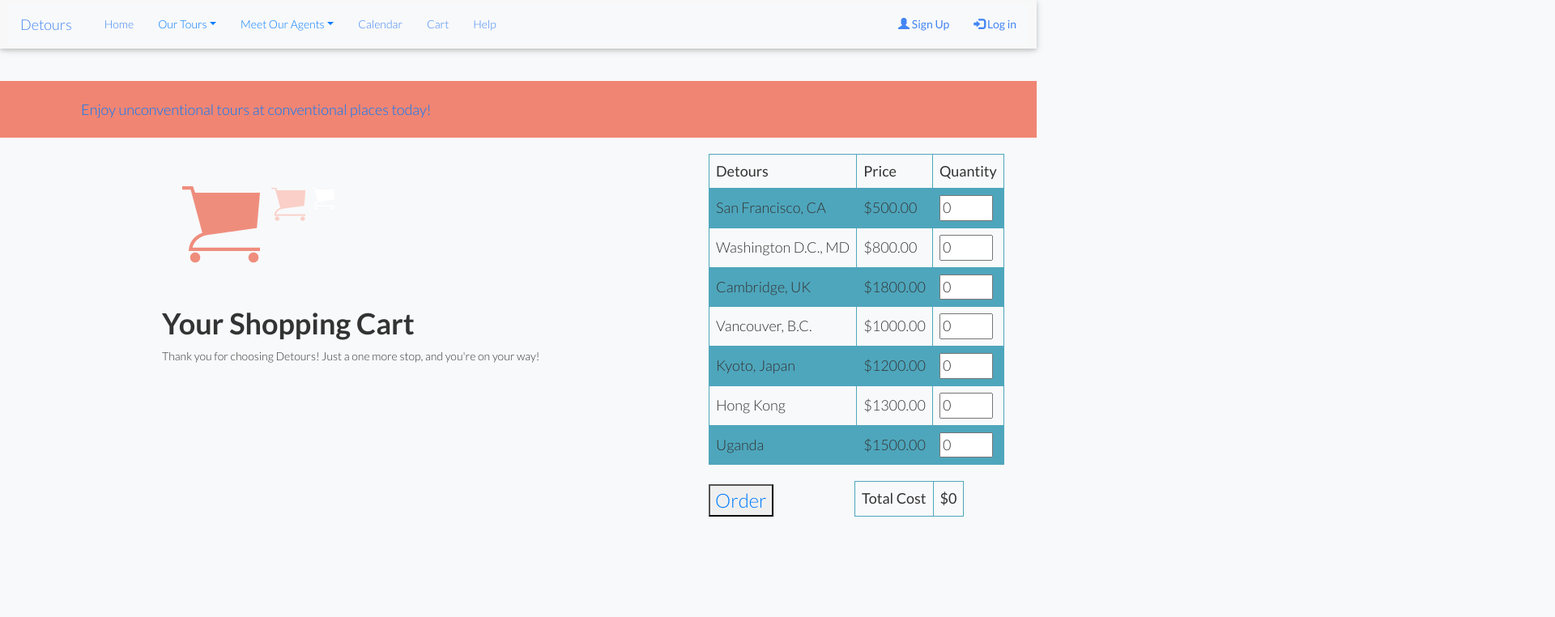
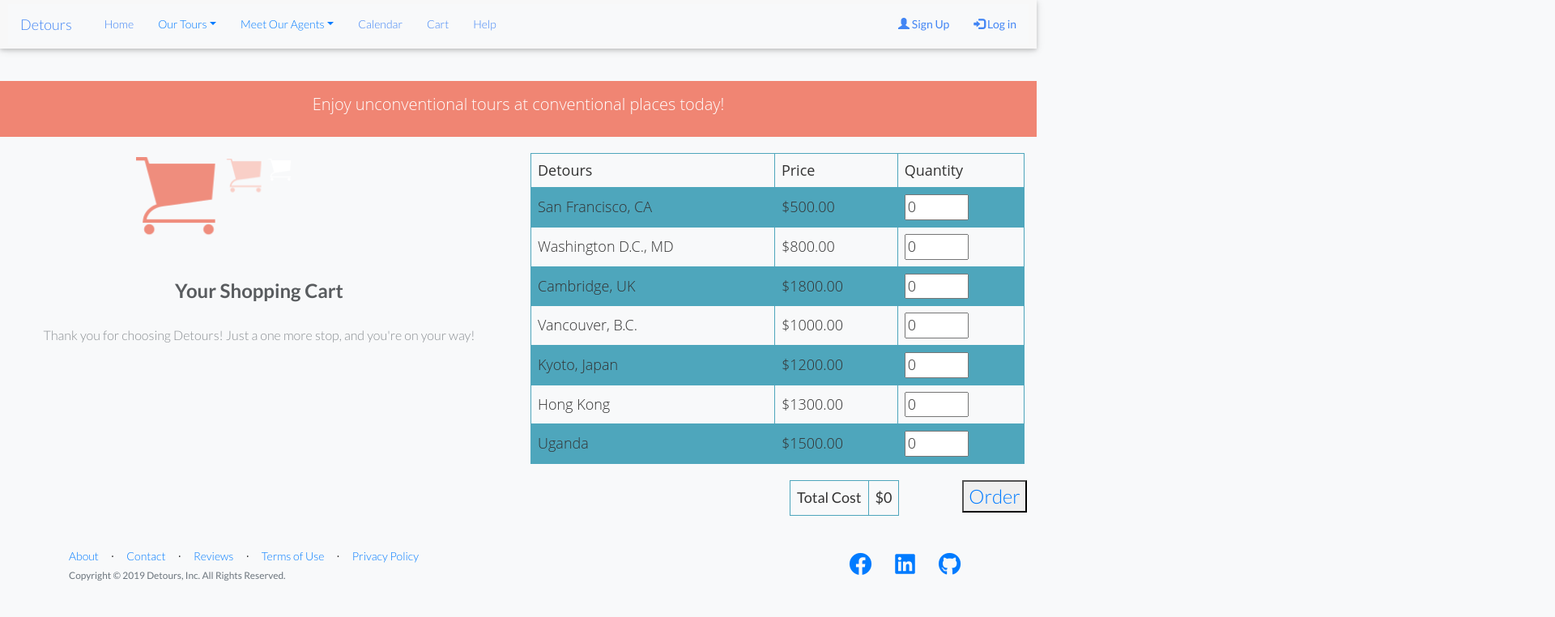
Before and after one commit to rollerboy247/CIS193_Project_Detours, a plain HTML site: page pages/shopping.html in a window 1280 px wide. Shown: the top 762 px of the page at 81% size, 1920 px wide, since content can reach past the window. Drawn offline with nearby package versions, Linux system fonts and the light colour scheme.

Commit message:
updated shopping css

```diff
--- a/css/shopping.css
+++ b/css/shopping.css
@@ -11,35 +11,33 @@
 */
 
 /* Left Side Commentary */
-div#col-md-5.col-sm-12 h1{
+div#shopping-grid-1 h1{
 	color: #595c5f;
 	font-size: 24px;
 	font-weight: bold;
+	text-align: center;
 	margin-bottom:30px;
-	text-align: left;
+	margin-top: 0px;
 }
 
-div#col-md-5.col-sm-12 p{
+div#shopping-grid-1 p{
 	color: #898e92;
-  font-size: 16px;
+	font-size: 16px;
 	line-height: 1.5;
-	max-width: 200px;
-	text-align: justify;
+	text-align: center;
 }
 
-div#bigcart{
-	background:url(../img/sprite.png);
-	background-position: 25px 70px;
-	background-repeat:no-repeat;
-	width: 220px;
-	height: 200px;
+img#cart-sprite{
+	display: block;
+	margin-right: auto;
+	margin-left: auto;
+	margin-top: 25px;
+	width: 50%;
 }
 
 /* Right Side Processing Stuff */
-div#col-md-7.col-sm-12 table {
+div#col-md-7-col-sm-12 table {
   font-family: Open Sans, sans-serif;
-  left:80px;
-  top:20px;
   border-collapse: collapse;
   width: 100%;
 }
@@ -54,16 +52,25 @@ tr:nth-child(even) {
   background-color: #4ea6bc;
 }
 
-/* Navigation List Styles */
-.nav-bar#shopping-nav {
+#col-md-5-col-sm-12{
+	width: 50%;
+	margin-left: auto;
+	margin-right: auto;
+}
+
+#shopping-brand{
 	background-color: #f08573;
-	padding: 10px;
-	border-radius: 0;
+	padding: 15px;
 	margin: 0;
 }
 
-.navbar-brand#shopping-nav {
+#shopping-brand-text{
 	color: #ffffff;
 	font-family: Open Sans, sans-serif;
-	padding-left: 300px;
+	text-align: center;
+	font-size: 20px;
 }
+
+#shopping-grid-2{
+	max-width: 750px
+}
--- a/pages/shopping.html
+++ b/pages/shopping.html
@@ -59,25 +59,22 @@
 
 		<!---------PUT YOUR STUFF HERE---------->
 
-		<nav class="nav-bar" id="shopping-nav">
-			<div class="container">
-				<a class="navbar-brand" href="#" id="shopping-nav-brand">Enjoy unconventional tours at conventional places today!</a>
-				<div class="navbar-right">
-					<div class="container minicart"></div>
+		<div class="container-fluid" id="shopping-brand">
+			<p id="shopping-brand-text">Enjoy unconventional tours at conventional places today!</p>
 		</div>
-			</div>
-		</nav>
 
-		<div id="col-md-5 col-sm-12">
-		  <div style="position: relative; left: 200px; bottom: 10px;">
-		  <div id="bigcart"></div>
+		<div class="container-fluid">
+			<div class="row">
+				<div class="col-md-6" id="shopping-grid-1">
+					<div>
+						<img src="../img/sprite.png" alt="cart sprite" id="cart-sprite"/>
 						<h1>Your Shopping Cart</h1>
 						<p>Thank you for choosing Detours! Just a one more stop, and you're on your way!</p>
 					</div>
 				</div>
-
-		<div id="col-md-7 col-sm-12">
-		  <div style="position: relative; left:875px; bottom:300px;">
+				<div class="col-md-6" id="shopping-grid-2">
+					<div id="col-md-7-col-sm-12">
+					  <div>
 					  <br>
 					  <table>
 						<tr>
@@ -123,10 +120,14 @@
 					  </table>
 					  </div>
 					</div>
+					<br/>
+					<div class="row">
+						<div class="col-md-6">
 
+						</div>
+						<div class="col-md-4">
 							<div id="Totals">
-		  <div style="position:relative; left:1055px; bottom:300px;">
-		  <br>
+							  <div>
 								<table>
 								  <tr>
 									<td><font size="4"><strong>Total Cost</strong></font></td>
@@ -135,10 +136,18 @@
 								</table>
 							  </div>
 							</div>
-
-		<div style="position:relative; left: 875px; bottom: 340px;">
+						</div>
+						<div class="col-md-2">
 							<button type="button"><font size="5"><a href="../pages/payment.html">Order</a></font></button>
 						</div>
+					</div>
+				</div>
+			</div>
+		</div>
+
+
+
+
 		<!---------PUT YOUR STUFF HERE---------->
 
 
```
Also changed, not shown: pages/confirmation.html (+5 -8 lines). Lines whose indentation alone changed are shown as unchanged.
